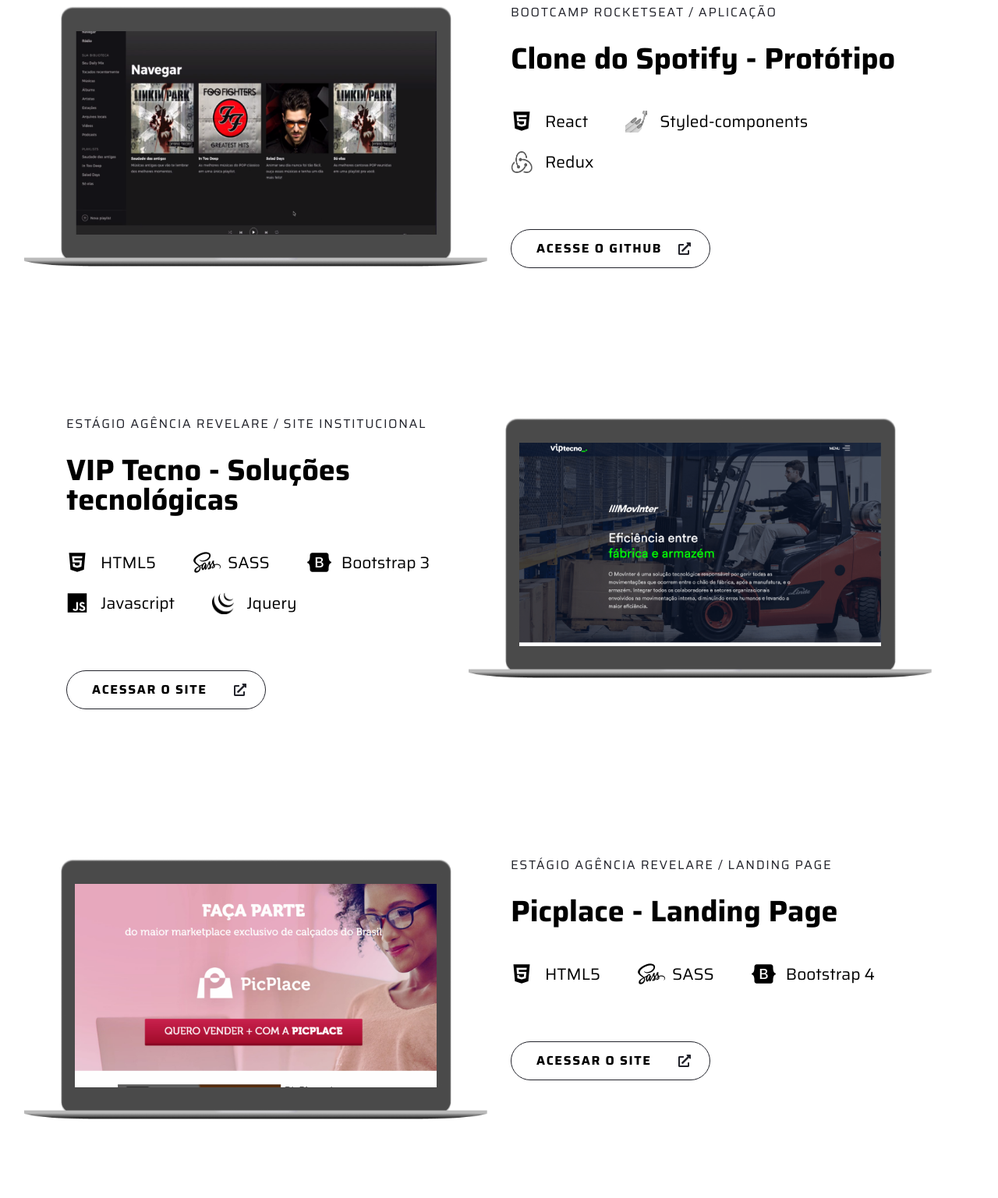
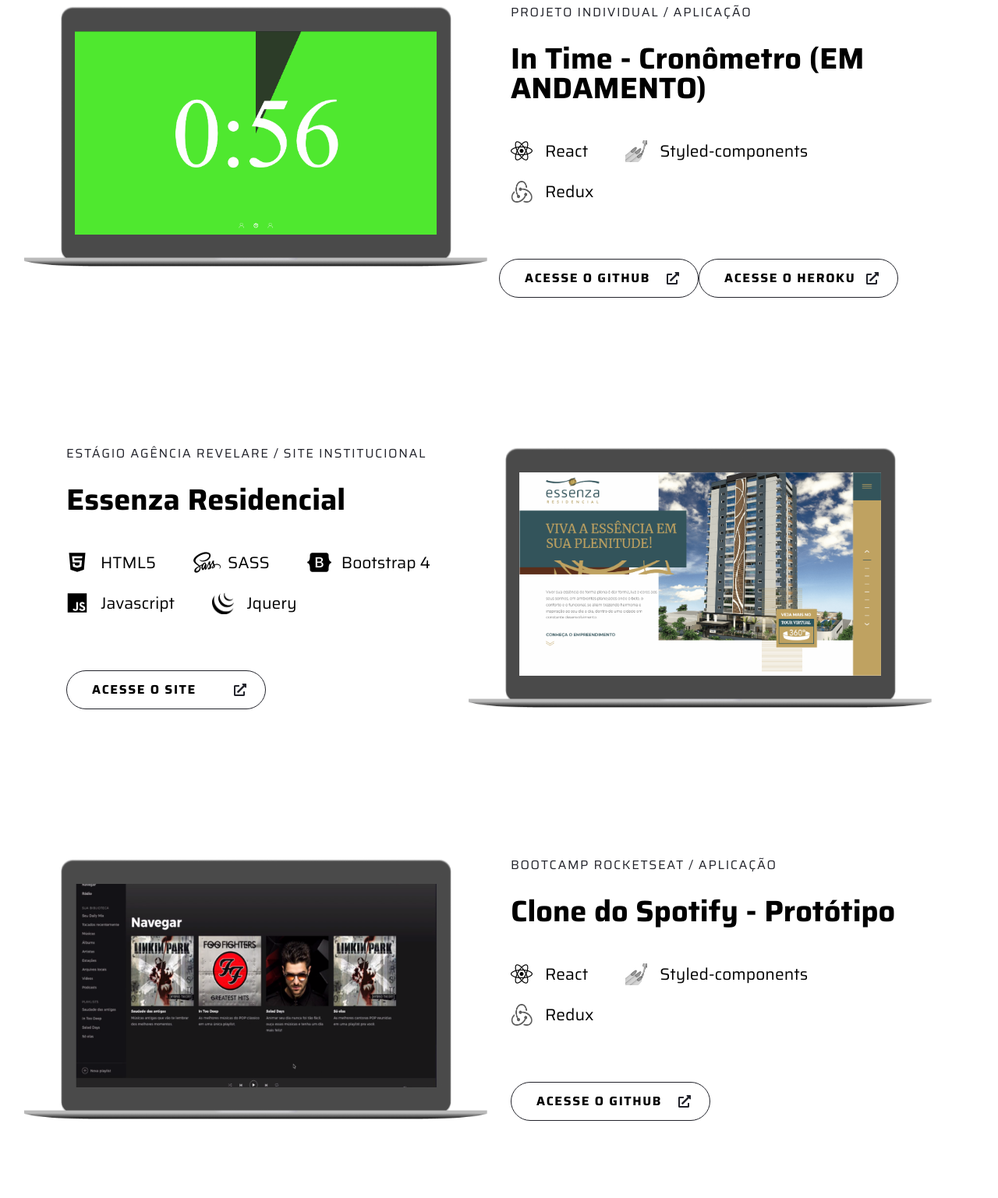
Before and after one commit to Gmantiqueira/portfolio, a website: page index.html in a window 1280 px wide. Shown: the part 978-2515 px from the top of the page at 78% size. Drawn offline with nearby package versions, Linux system fonts and the light colour scheme.

Commit message:
feature | Atualizando projetos

```diff
--- a/index.html
+++ b/index.html
@@ -65,6 +65,127 @@
           <div class="col-sm-12 col-lg-6">
             <div class="image">
               <div class="img-wrapper">
+                <div class="16_9 inner-image in-time"></div>
+              </div>
+
+              <img src="img/macbook.png" />
+            </div>
+          </div>
+
+          <div class="col-sm-12 offset-sm-0 col-lg-6">
+            <p class="dark spaced"><b>PROJETO INDIVIDUAL</b> / APLICAÇÃO</p>
+
+            <h3 class="black bold">In Time - Cronômetro <b>(EM ANDAMENTO)</b></h3>
+
+            <div class="techs">
+              <div>
+                <i class="fab fa-react h4"></i>
+                <h5 class="black">React</h5>
+              </div>
+
+              <div>
+                <img class="icons" src="img/styled.png" />
+                <h5 class="black">Styled-components</h5>
+              </div>
+
+              <div>
+                <img class="icons" src="img/redux.png" />
+                <h5 class="black">Redux</h5>
+              </div>
+            </div>
+
+            <div class="row">
+              <a
+                target="_blank"
+                href="https://github.com/Gmantiqueira/in-time"
+              >
+                <div class="link">
+                  <p class="spaced black bold">ACESSE O GITHUB</p>
+                  <i class="fas fa-external-link-alt"></i>
+                </div>
+              </a>
+
+              <a
+                target="_blank"
+                href="https://in-timer.herokuapp.com/"
+              >
+                <div class="link">
+                  <p class="spaced black bold">ACESSE O HEROKU</p>
+                  <i class="fas fa-external-link-alt"></i>
+                </div>
+              </a>
+            </div>
+
+          </div>
+        </div>
+      </div>
+    </section>
+
+    <section id="projetos" class="projeto">
+      <div class="container">
+        <div class="row flex-row-reverse">
+          <div class="col-sm-12 col-lg-6">
+            <div class="image">
+              <div class="img-wrapper">
+                <div class="16_9 inner-image essenza"></div>
+              </div>
+
+              <img src="img/macbook.png" />
+            </div>
+          </div>
+
+          <div class="col-sm-12 offset-sm-0 col-lg-6">
+            <p class="dark spaced"><b>ESTÁGIO AGÊNCIA REVELARE</b> / SITE INSTITUCIONAL</p>
+
+            <h3 class="black bold">Essenza Residencial</h3>
+
+            <div class="techs">
+              <div>
+                <i class="fab fa-html5 h4"></i>
+                <h5 class="black">HTML5</h5>
+              </div>
+
+              <div>
+                <i class="fab fa-sass h4"></i>
+                <h5 class="black">SASS</h5>
+              </div>
+
+              <div>
+                <i class="fab fa-bootstrap h4"></i>
+                <h5 class="black">Bootstrap 4</h5>
+              </div>
+
+              <div>
+                <i class="fab fa-js h4"></i>
+                <h5 class="black">Javascript</h5>
+              </div>
+
+              <div>
+                <img class="icons" src="img/jquery.png" />
+                <h5 class="black">Jquery</h5>
+              </div>
+            </div>
+
+            <a
+              target="_blank"
+              href="https://www.essenzaresidencial.com.br/"
+            >
+              <div class="link">
+                <p class="spaced black bold">ACESSE O SITE</p>
+                <i class="fas fa-external-link-alt"></i>
+              </div>
+            </a>
+          </div>
+        </div>
+      </div>
+    </section>
+
+    <section id="projetos" class="projeto">
+      <div class="container">
+        <div class="row">
+          <div class="col-sm-12 col-lg-6">
+            <div class="image">
+              <div class="img-wrapper">
                 <div class="16_9 inner-image spotify"></div>
               </div>
 
@@ -79,7 +200,7 @@
 
             <div class="techs">
               <div>
-                <i class="fab fa-html5 h4"></i>
+                <i class="fab fa-react h4"></i>
                 <h5 class="black">React</h5>
               </div>
 
@@ -166,53 +287,6 @@
       </div>
     </section>
 
-    <section class="projeto">
-      <div class="container">
-        <div class="row">
-          <div class="col-sm-12 col-lg-6">
-            <div class="image">
-              <div class="img-wrapper">
-                <div class="16_9 inner-image picplace"></div>
-              </div>
-
-              <img src="img/macbook.png" />
-            </div>
-          </div>
-
-          <div class="col-sm-12 offset-sm-0 col-lg-6">
-            <p class="dark spaced">
-              <b>ESTÁGIO AGÊNCIA REVELARE</b> / LANDING PAGE
-            </p>
-
-            <h3 class="black bold">Picplace - Landing Page</h3>
-
-            <div class="techs">
-              <div>
-                <i class="fab fa-html5 h4"></i>
-                <h5 class="black">HTML5</h5>
-              </div>
-
-              <div>
-                <i class="fab fa-sass h4"></i>
-                <h5 class="black">SASS</h5>
-              </div>
-
-              <div>
-                <i class="fab fa-bootstrap h4"></i>
-                <h5 class="black">Bootstrap 4</h5>
-              </div>
-            </div>
-
-            <a target="_blank" href="http://marketplacedecalçados.com.br"
-              ><div class="link">
-                <p class="spaced black bold">ACESSAR O SITE</p>
-                <i class="fas fa-external-link-alt"></i></div
-            ></a>
-          </div>
-        </div>
-      </div>
-    </section>
-
     <footer>
       <div class="container">
         <h3 class="spaced black bold">CONTATO</h3>
--- a/sass/styles.scss
+++ b/sass/styles.scss
@@ -150,6 +150,12 @@
         &.spotify {
           background-image: url("../img/spotify.png");
         }
+        &.essenza {
+          background-image: url("../img/essenza.png");
+        }
+        &.in-time {
+          background-image: url("../img/in-time.png");
+        }
       }
     }
     img {
@@ -232,7 +238,7 @@
     flex-direction: row;
     flex-wrap: nowrap;
     margin: 0 auto;
-    margin-top: 48px;
+    margin-top: 24px;
     position: relative;
     width: 240px;
     transition: all 0.4s ease;
```
Also changed, not shown: css/style.css, css/style.min.css, img/essenza.png (added), img/in-time.png (added).
